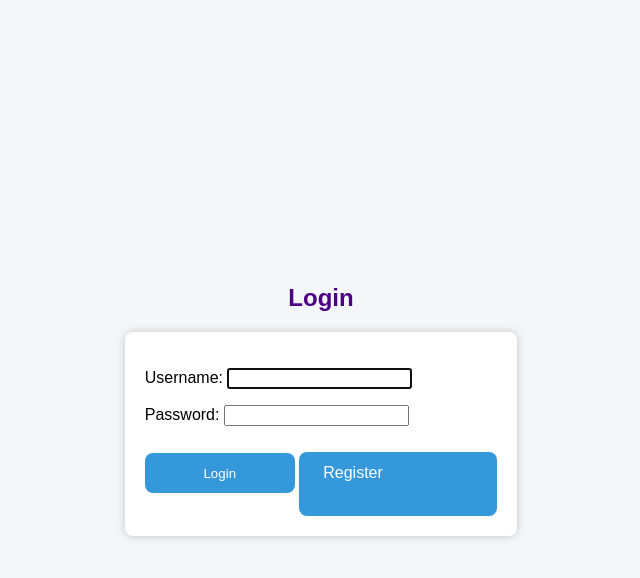
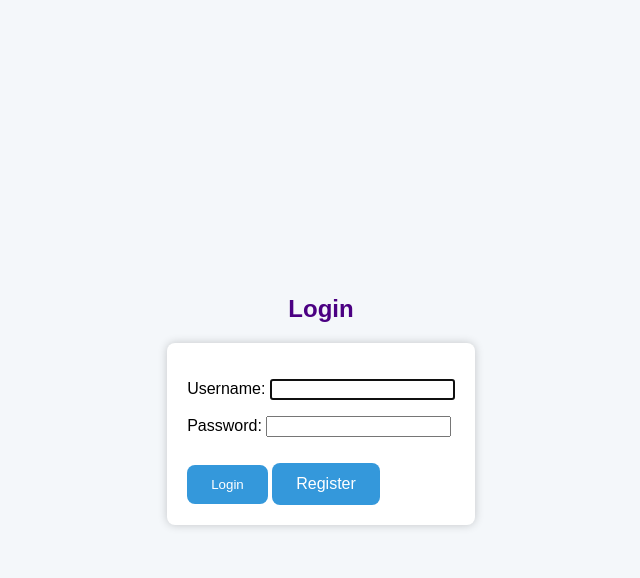
Before and after one commit to Lifeisforty2/shopping, a Django app: page /login/ in a window 1280 px wide. Shown: the top 578 px of the page, without its empty margins (319-959 px from the left). Run offline with Django 4.2, Linux system fonts and the light colour scheme.

Commit message:
Testing styling5

```diff
--- a/shop/static/shop/style.css
+++ b/shop/static/shop/style.css
@@ -1,4 +1,3 @@
-/* Font family and general styling */
 body {
     font-family: 'Arial', sans-serif;
     background-color: #f4f7fa;
@@ -24,7 +23,6 @@ h2 {
     text-align: center;
     color: #4b0082;
 }
-
 /* Mini cart styling */
 .mini-cart {
     position: fixed;
@@ -50,10 +48,7 @@ h2 {
     margin-top: 10px;
     text-decoration: none;
     transition: background-color 0.3s ease;
-    width: 150px;
-    height: 40px;
 }
-
 .logout-button {
     background-color:#3498db;
     border: none;
@@ -64,8 +59,6 @@ h2 {
     display: inline-block;
     margin-top: 10px;
     transition: background-color 0.3s ease;
-    width: 150px;
-    height: 40px;
 }
 .button {
     background-color:#3498db;
@@ -77,10 +70,7 @@ h2 {
     display: inline-block;
     margin-top: 10px;
     transition: background-color 0.3s ease;
-    width: 150px;
-    height: 40px;
 }
-
 /* Register button hover effect */
 .register-button:hover {
     background-color: #6a5acd;
--- a/shop/templates/login.html
+++ b/shop/templates/login.html
@@ -1,7 +1,7 @@
 <!DOCTYPE html>
 <html>
 <head>
-    <title>Login</title>
+    <title>Login - Welcome to ClickNBuy</title>
     {% load static %}
     <link href="{% static 'shop/style.css' %}" rel="stylesheet">
 </head>
```
